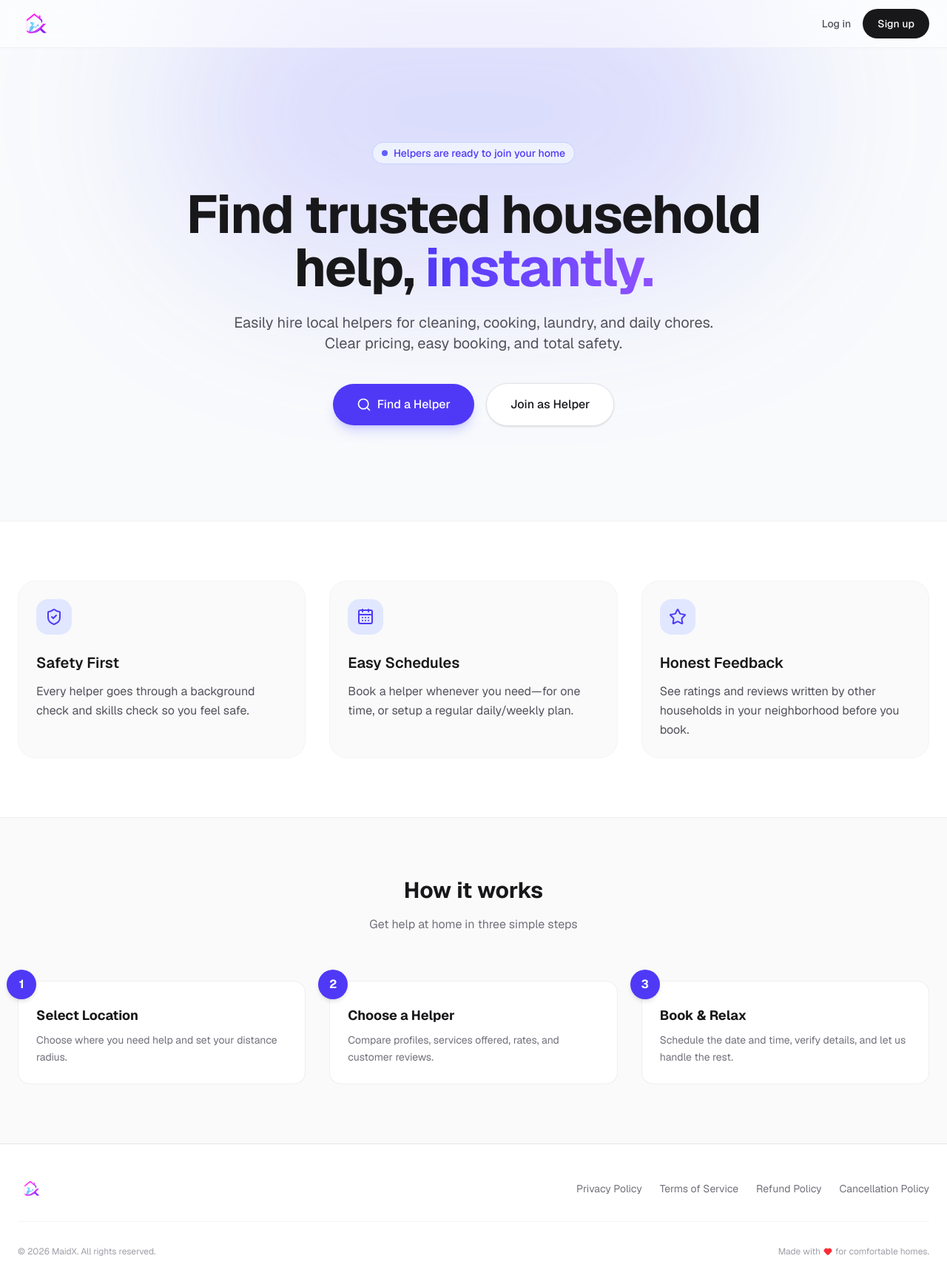
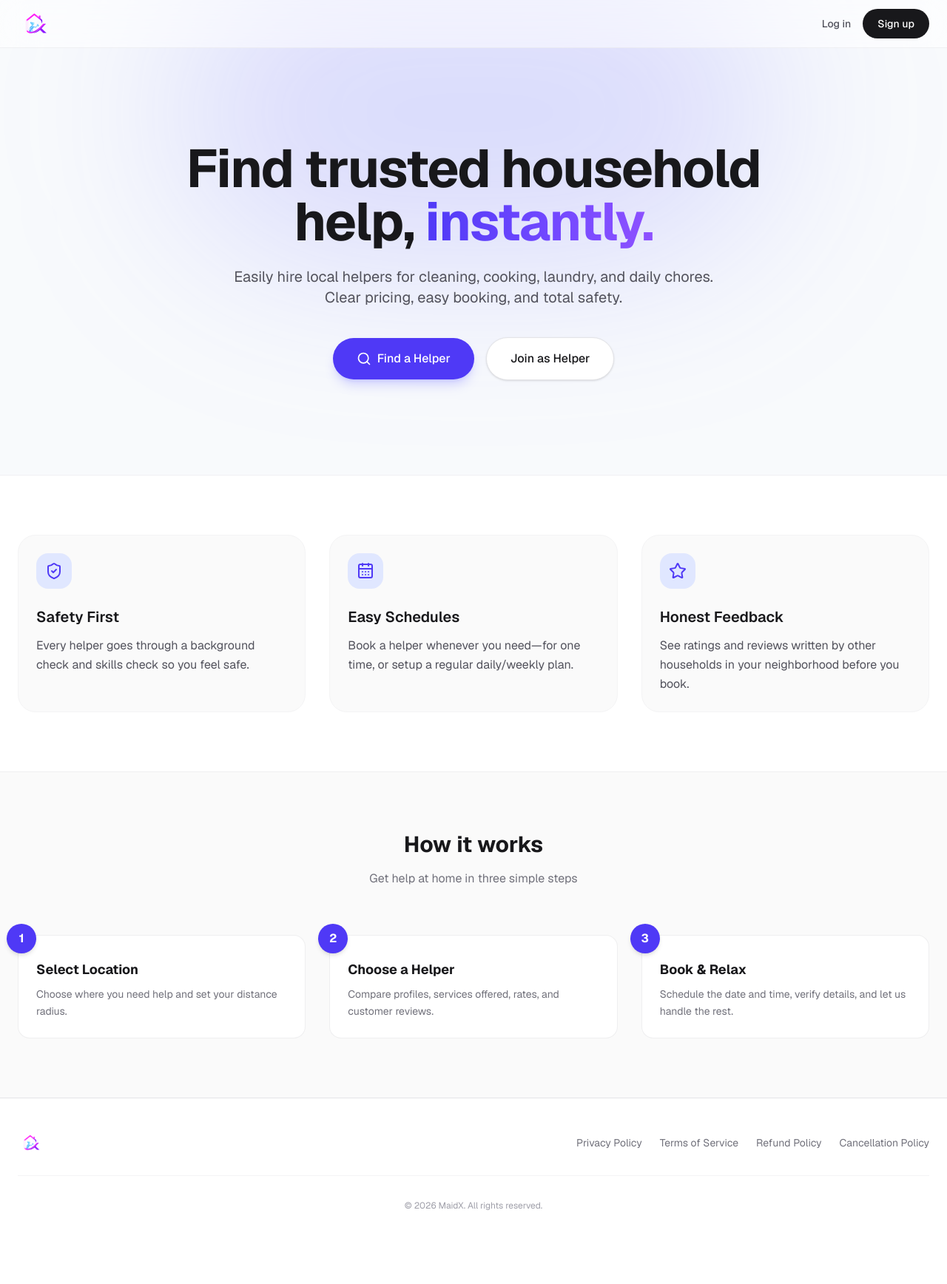
Before and after one commit to DeepeshSharma11/MaidX, a Next.js app in the folder frontend/: page / in a window 1280 px wide. Shown: the top 1736 px of the page at 74% size. After the commit the page ends 1686 px from the top, so only its background shows below. Built offline with nearby package versions, Linux system fonts and the light colour scheme; no server answers.

Commit message:
fix: remove top status badge and footer heart credit

```diff
--- a/frontend/src/app/page.tsx
+++ b/frontend/src/app/page.tsx
@@ -2,7 +2,7 @@
 
 import Image from "next/image";
 import { motion } from "framer-motion";
-import { Search, CalendarDays, ShieldCheck, Star, Heart, ArrowRight, Shield } from "lucide-react";
+import { Search, CalendarDays, ShieldCheck, Star, ArrowRight, Shield } from "lucide-react";
 import Link from "next/link";
 import { useAuth } from "@/context/AuthContext";
 
@@ -45,19 +45,6 @@ export default function Home() {
 
         <div className="max-w-7xl mx-auto px-6 relative z-10">
           <div className="flex flex-col items-center text-center">
-            <motion.div
-              initial={{ opacity: 0, y: 20 }}
-              animate={{ opacity: 1, y: 0 }}
-              transition={{ duration: 0.5 }}
-              className="inline-flex items-center gap-2 px-3 py-1 rounded-full bg-indigo-50 dark:bg-indigo-500/10 text-indigo-600 dark:text-indigo-400 text-sm font-medium mb-8 border border-indigo-200 dark:border-indigo-500/20"
-            >
-              <span className="relative flex h-2 w-2">
-                <span className="animate-ping absolute inline-flex h-full w-full rounded-full bg-indigo-400 opacity-75"></span>
-                <span className="relative inline-flex rounded-full h-2 w-2 bg-indigo-500"></span>
-              </span>
-              Helpers are ready to join your home
-            </motion.div>
-
             <motion.h1
               initial={{ opacity: 0, y: 20 }}
               animate={{ opacity: 1, y: 0 }}
@@ -177,9 +164,8 @@ export default function Home() {
               <Link href="/cancellation" className="text-zinc-500 hover:text-indigo-600 transition-colors">Cancellation Policy</Link>
             </div>
           </div>
-          <div className="flex flex-col sm:flex-row items-center justify-between gap-4 pt-8 text-xs text-zinc-400 text-center sm:text-left">
+          <div className="pt-8 text-xs text-zinc-400 text-center">
             <p>&copy; {new Date().getFullYear()} MaidX. All rights reserved.</p>
-            <p className="flex items-center justify-center gap-1">Made with <Heart className="w-3 h-3 text-red-500 fill-red-500" /> for comfortable homes.</p>
           </div>
         </div>
       </footer>
```
